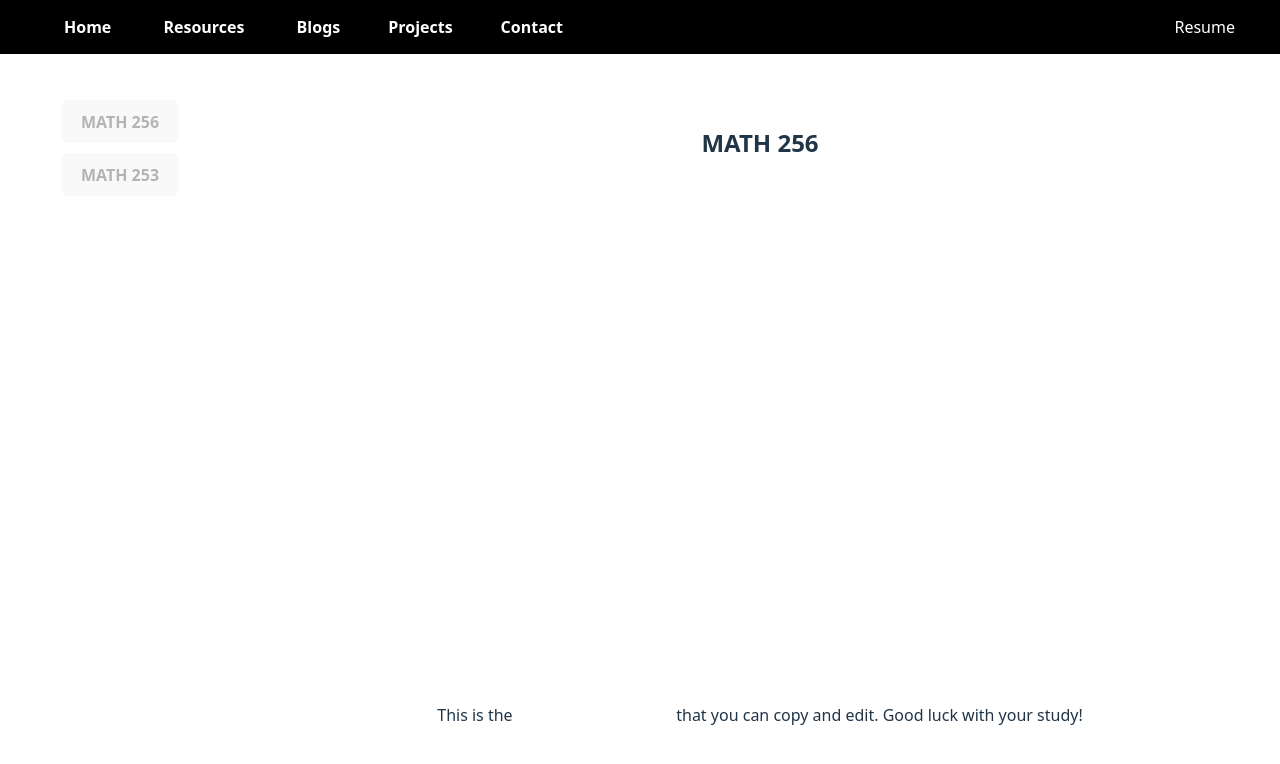
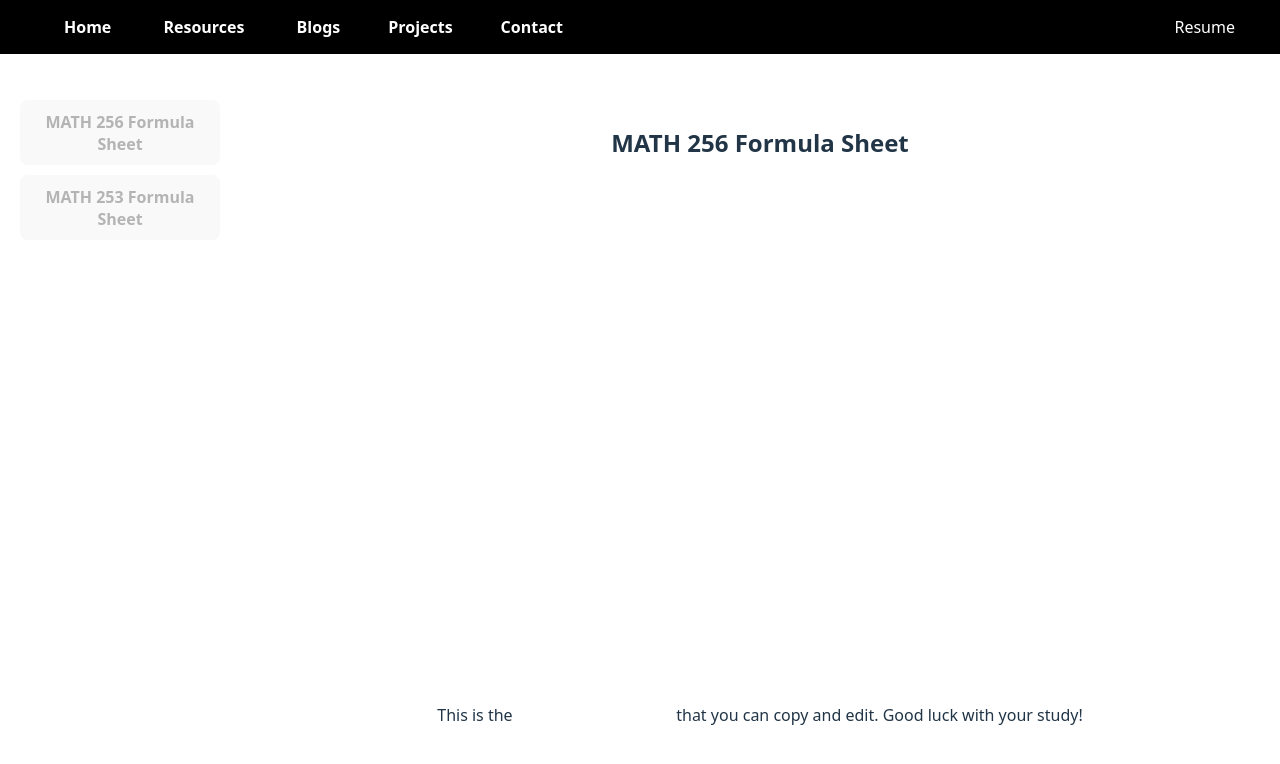
Before and after one commit to ttrieu2025/personal-website, a React (Vite) app: page /Resources in a window 1280 px wide. Shown: the top 764 px of the page. Built offline with nearby package versions, Linux system fonts and the light colour scheme.

Commit message:
fix: update blog item titles to include 'Formula Sheet' for clarity

```diff
--- a/src/Pages/Resources.jsx
+++ b/src/Pages/Resources.jsx
@@ -1,8 +1,8 @@
 import { useState } from "react";
 
 const Blogitems = [
-  { id: 1, title: "MATH 256", pdf: "./Math256.pdf", href: "https://www.overleaf.com/read/zkqrdfbvtrjr#6f311d"},
-  { id: 2, title: "MATH 253", pdf: "./Math253.pdf", href: "https://www.overleaf.com/read/nqpjjnwgywwd#17331a" },
+  { id: 1, title: "MATH 256 Formula Sheet", pdf: "./Math256.pdf", href: "https://www.overleaf.com/read/zkqrdfbvtrjr#6f311d"},
+  { id: 2, title: "MATH 253 Formula Sheet", pdf: "./Math253.pdf", href: "https://www.overleaf.com/read/nqpjjnwgywwd#17331a" },
 ];
 
 function Blogs() {
```
